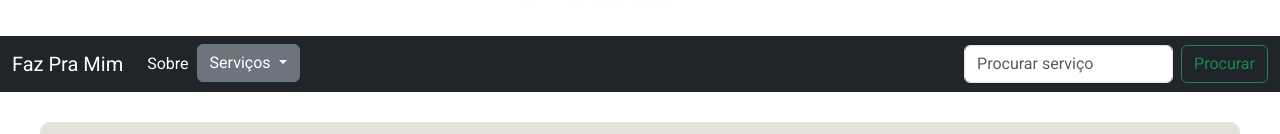
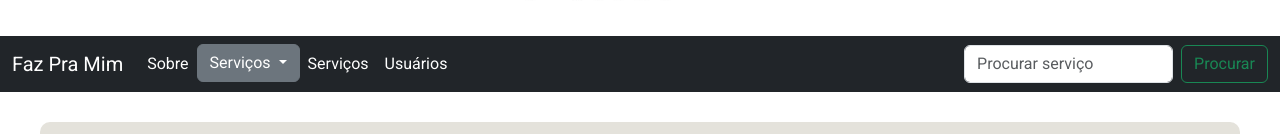
Before and after one commit to repersch/fazPraMim, an Angular app in the folder frontend/faz-para-mim-app/: page / in a window 1280 px wide. Shown: the part 249-383 px from the top of the page. Built offline with nearby package versions, Linux system fonts and the light colour scheme.

Commit message:
Adicionada lógica de rotas para redirecionamento de página para serviços e usuários

```diff
--- a/frontend/faz-para-mim-app/src/app/app.component.html
+++ b/frontend/faz-para-mim-app/src/app/app.component.html
@@ -7,7 +7,7 @@
 <navTag></navTag>
 
 <main>
-  <loginTag></loginTag>
+  <router-outlet></router-outlet>
 </main>
 
 <footerTag></footerTag>
--- a/frontend/faz-para-mim-app/src/app/app.module.ts
+++ b/frontend/faz-para-mim-app/src/app/app.module.ts
@@ -1,13 +1,14 @@
 import { NgModule } from '@angular/core';
 import { BrowserModule } from '@angular/platform-browser';
 import { FormsModule } from '@angular/forms';
+import { HttpClientModule } from '@angular/common/http';
 
 import { AppComponent } from './app.component';
 import { Footer } from './components/Footer/footer.component';
 import { Header } from './components/Header/header.component';
 import { Login } from './components/Login/login.component';
 import { NavigationBar } from './components/NavigationBar/nav.component';
-import { HttpClientModule } from '@angular/common/http';
+import { AppRoutingModule } from './app-routing.module';
 
 @NgModule({
   declarations: [
@@ -20,7 +21,8 @@ import { HttpClientModule } from '@angular/common/http';
   imports: [
     BrowserModule,
     HttpClientModule,
-    FormsModule
+    FormsModule,
+    AppRoutingModule
   ],
   providers: [],
   bootstrap: [AppComponent]
--- a/frontend/faz-para-mim-app/src/app/components/NavigationBar/nav.component.html
+++ b/frontend/faz-para-mim-app/src/app/components/NavigationBar/nav.component.html
@@ -13,7 +13,7 @@
 
             <ul class="navbar-nav me-auto mb-2 mb-lg-0">
                 <li class="nav-item">
-                    <a class="nav-link active" aria-current="page" href="#">Sobre</a>
+                    <a class="nav-link active" aria-current="page" href="">Sobre</a>
                 </li>
 
                 <li class="nav-item dropdown">
@@ -29,6 +29,14 @@
                     </div>
                 </li>
 
+                <li class="nav-item">
+                    <a class="nav-link active" aria-current="page" routerLink="/service">Serviços</a>
+                </li>
+
+                <li class="nav-item">
+                    <a class="nav-link active" aria-current="page" routerLink="/user">Usuários</a>
+                </li>
+
                 <li *ngIf="onLogin()">
                     <a class="nav-link active" aria-current="page" href="#" (click)="onLogout()">Logout</a>
                 </li>
--- /dev/null
+++ b/frontend/faz-para-mim-app/src/app/components/Service/service.component.html
@@ -0,0 +1,2 @@
+<h1>Página de Serviços</h1>
+<p>Testando página de serviços prestados</p>
--- /dev/null
+++ b/frontend/faz-para-mim-app/src/app/components/User/user.component.html
@@ -0,0 +1,2 @@
+<h1>Página de Usuário</h1>
+<p>Testando página de usuários</p>
```
Also changed, not shown: frontend/faz-para-mim-app/src/app/app-routing.module.ts (added, +20 -0 lines), frontend/faz-para-mim-app/src/app/components/Service/service.component.ts (added, +8 -0 lines), frontend/faz-para-mim-app/src/app/components/User/user.component.ts (added, +8 -0 lines).
